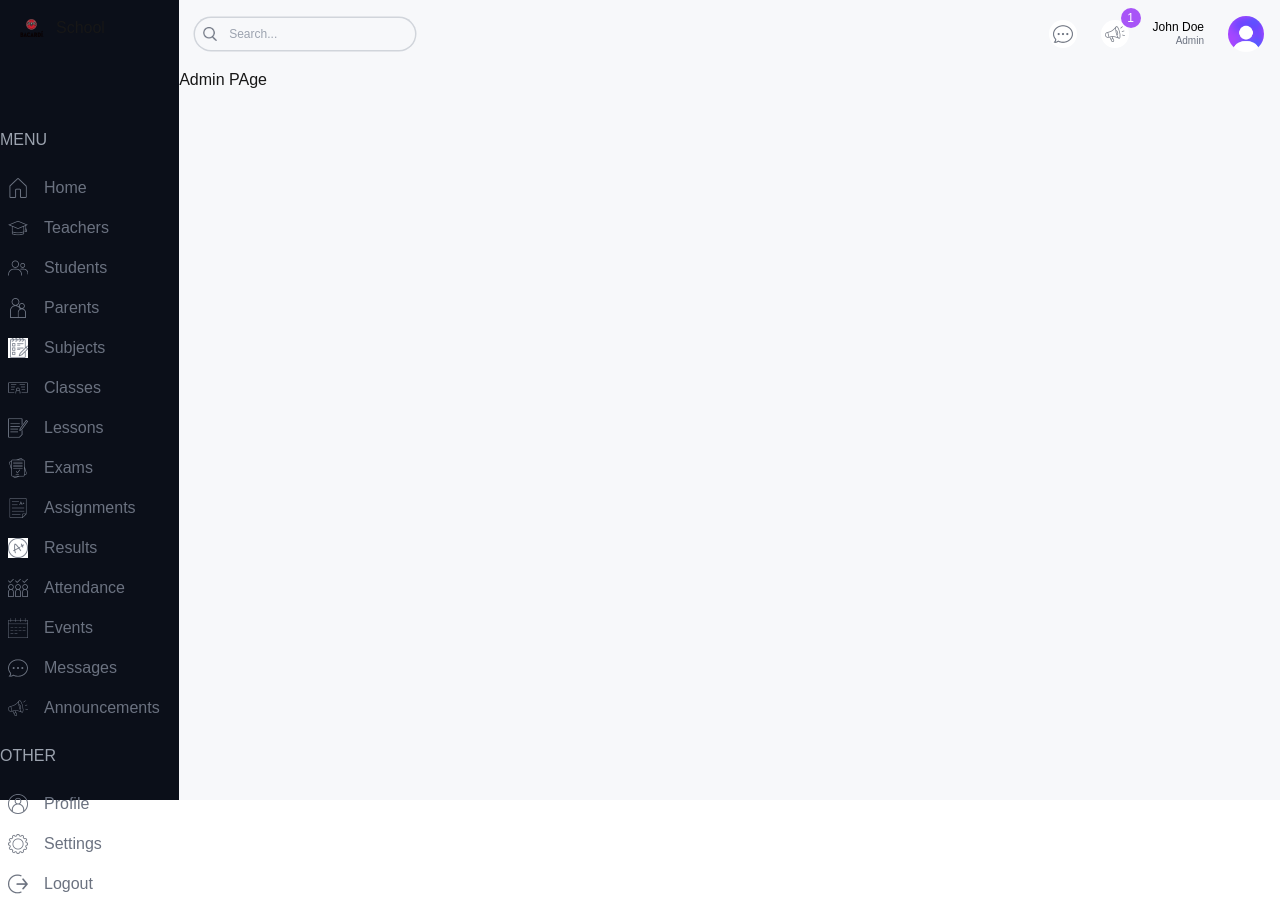
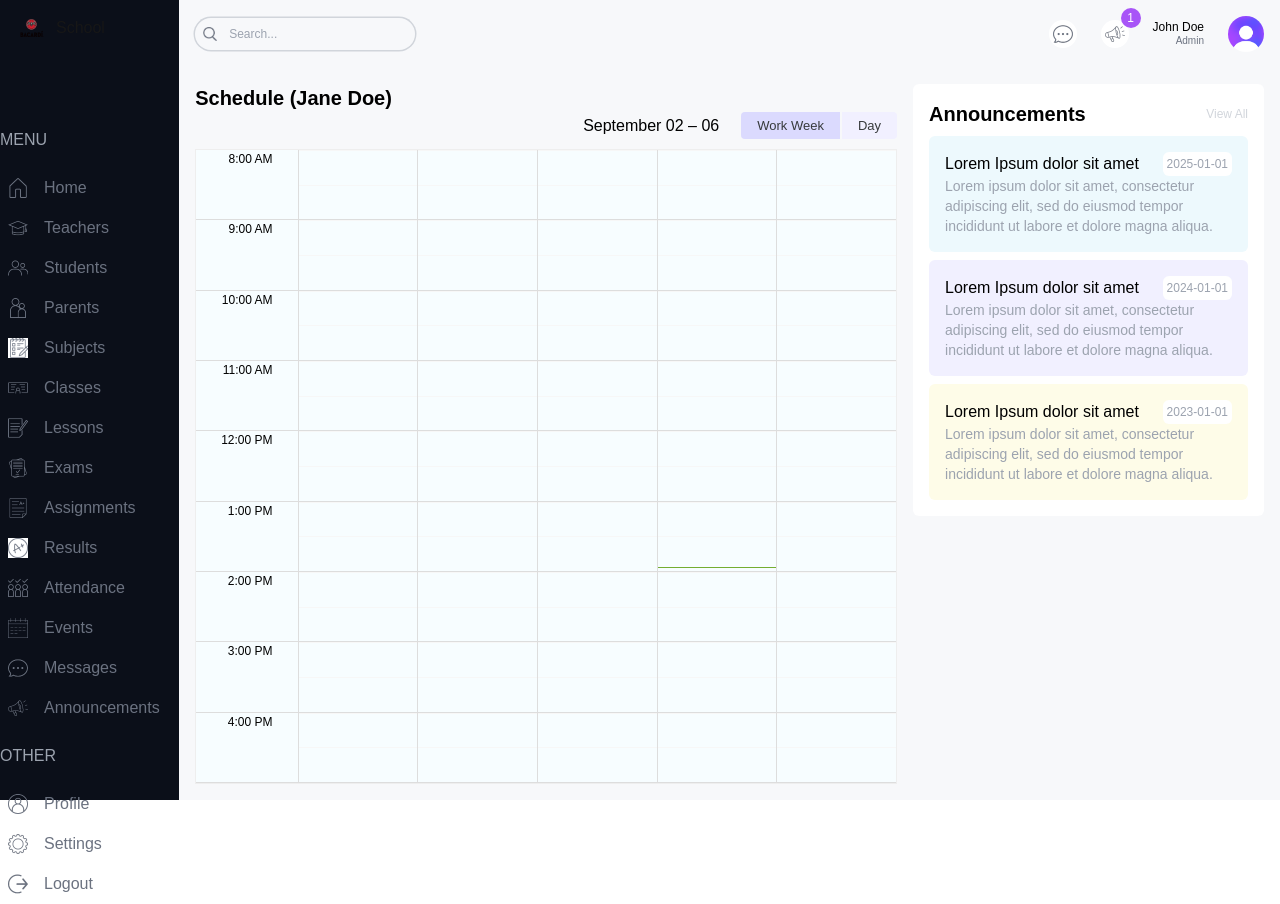
Before and after one commit to Chepkirui091/school-management-system, a Next.js app: page /parents in a window 1280 px wide. Built offline with nearby package versions, Linux system fonts and the light colour scheme.

Commit message:
teachers page

```diff
--- a/src/app/(dashboard)/layout.tsx
+++ b/src/app/(dashboard)/layout.tsx
@@ -15,7 +15,7 @@ export default function DashboardLayout({
             <Menu/>
         </div>
         {/*RIGHT*/}
-        <div className="w-[86%] md:[92%] lg:[84%] xl:[86%] bg-[#F7F8FA] overflow-scroll ">
+        <div className="w-[86%] md:[92%] lg:[84%] xl:[86%] bg-[#F7F8FA] overflow-scroll flex flex-col ">
             <NavBar/>
             {children}
         </div>
--- /dev/null
+++ b/src/app/(dashboard)/list/teachers/page.tsx
@@ -0,0 +1,7 @@
+const TeacherListPage = () =>{
+    return (
+        <div className="text-black">Teachers</div>
+    )
+}
+
+export default TeacherListPage
--- a/src/app/(dashboard)/parents/page.tsx
+++ b/src/app/(dashboard)/parents/page.tsx
@@ -1,6 +1,26 @@
+"use client"
+
+import React, { useState } from 'react';
+import Announcements from "@/components/@page-components/announcements/page";
+import BigCalendar from "@/components/@shared-components/BigCalendar/page";
+import "react-big-calendar/lib/css/react-big-calendar.css"
+
 const ParentPage = () => {
+    const [activeTab, setActiveTab] = useState('Day');
+
     return (
-        <div className=''>Admin PAge</div>
+        <div className='p-4 flex gap-4 flex-col xl:flex-row text-black flex-1 '>
+            {/* LEFT */}
+            <div className='w-full xl:w-2/3 flex flex-col'>
+                <h1 className="font-semibold text-xl">Schedule (Jane Doe)</h1>
+                <BigCalendar />
+            </div>
+
+            {/* RIGHT */}
+            <div className='w-full xl:w-1/3 flex flex-col gap-8'>
+                <Announcements />
+            </div>
+        </div>
     )
 }
 
--- a/src/app/globals.css
+++ b/src/app/globals.css
@@ -31,11 +31,109 @@ body {
     border: none !important;
     font-family: "Inter", sans-serif !important;
 }
-.react-calendar__navigation_labelText {
+
+.react-calendar__navigation__label__labelText {
     font-weight: 600;
 }
 
-.react-calendar_tile--active {
-    background-color: #C3EBFA !important;
+.react-calendar__tile--active {
+    background-color: #c3ebfa !important;
     color: black !important;
 }
+
+.rbc-btn-group:first-child {
+    display: none !important;
+}
+
+.rbc-toolbar-label {
+    text-align: right !important;
+    padding: 0px 20px !important;
+}
+
+.rbc-btn-group:last-child {
+    font-size: 13px !important;
+}
+
+.rbc-btn-group:last-child button {
+    border: none !important;
+    background-color: #f1f0ff !important;
+    margin-left: 2px !important;
+}
+
+.rbc-toolbar button.rbc-active {
+    background-color: #dbdafe !important;
+    box-shadow: none !important;
+}
+
+.rbc-time-view {
+    border-color: #eee !important;
+}
+
+.rbc-time-header {
+    display: none !important;
+}
+
+.rbc-time-content {
+    border: none !important;
+}
+
+.rbc-time-gutter.rbc-time-column {
+    font-size: 12px !important;
+}
+
+.rbc-time-gutter.rbc-time-column .rbc-timeslot-group {
+    padding: 0px 20px !important;
+}
+
+.rbc-timeslot-group {
+    background-color: #f7fdff !important;
+}
+
+.rbc-day-slot {
+    font-size: 14px !important;
+}
+
+.rbc-event {
+    border: none !important;
+    color: black !important;
+    padding: 10px !important;
+    margin: 10px !important;
+    width: 99% !important;
+}
+
+.rbc-event:nth-child(1) {
+    background-color: #e2f8ff !important;
+}
+
+.rbc-event:nth-child(2) {
+    background-color: #fefce8 !important;
+}
+
+.rbc-event:nth-child(3) {
+    background-color: #f2f1ff !important;
+}
+
+.rbc-event:nth-child(4) {
+    background-color: #fdf2fb !important;
+}
+
+.rbc-event:nth-child(5) {
+    background-color: #e2f8ff !important;
+}
+
+.rbc-event:nth-child(6) {
+    background-color: #fefce8 !important;
+}
+
+.rbc-event:nth-child(7) {
+    background-color: #f2f1ff !important;
+}
+
+.rbc-event:nth-child(8) {
+    background-color: #fdf2fb !important;
+}
+
+.rbc-event-label {
+    color: gray !important;
+    margin-bottom: 5px;
+}
--- /dev/null
+++ b/src/app/sign-in/layout.tsx
@@ -0,0 +1,16 @@
+export const metadata = {
+  title: 'Next.js',
+  description: 'Generated by Next.js',
+}
+
+export default function RootLayout({
+  children,
+}: {
+  children: React.ReactNode
+}) {
+  return (
+    <html lang="en">
+      <body>{children}</body>
+    </html>
+  )
+}
--- a/src/components/@shared-components/BigCalendar/page.tsx
+++ b/src/components/@shared-components/BigCalendar/page.tsx
@@ -2,9 +2,10 @@
 
 import { Calendar, momentLocalizer, View, Views } from "react-big-calendar";
 import moment from "moment";
+import { calendarEvents } from "@/lib/data";
 import "react-big-calendar/lib/css/react-big-calendar.css";
 import { useState } from "react";
-import {calendarEvents} from "@/lib/data";
+
 const localizer = momentLocalizer(moment);
 
 const BigCalendar = () => {
--- a/src/lib/data.ts
+++ b/src/lib/data.ts
@@ -76,7 +76,7 @@ export const teachersData = [
     address: "123 Main St, Anytown, USA",
   },
   {
-    id: 7,
+    id: 8,
     teacherId: "1234567890",
     name: "Allen Black",
     email: "allen@black.com",
@@ -199,7 +199,7 @@ export const studentsData = [
     address: "123 Main St, Anytown, USA",
   },
   {
-    id: 7,
+    id: 8,
     studentId: "1234567890",
     name: "Allen Black",
     email: "allen@black.com",
@@ -298,7 +298,7 @@ export const parentsData = [
     address: "123 Main St, Anytown, USA",
   },
   {
-    id: 7,
+    id: 8,
     name: "Allen Black",
     students: ["Carrie Tucker", "Lilly Underwood"],
     email: "mike@geller.com",
@@ -363,7 +363,7 @@ export const subjectsData = [
     teachers: ["Hannah Bowman", "Betty Obrien"],
   },
   {
-    id: 7,
+    id: 8,
     name: "Geography",
     teachers: ["Lora French", "Sue Brady"],
   },
@@ -428,10 +428,10 @@ export const classesData = [
     supervisor: "Leila Santos",
   },
   {
-    id: 7,
+    id: 8,
     name: "7A",
     capacity: 18,
-    grade: 7,
+    grade: 8,
     supervisor: "Carrie Walton",
   },
   {
@@ -495,7 +495,7 @@ export const lessonsData = [
     teacher: "Bettie Oliver",
   },
   {
-    id: 7,
+    id: 8,
     subject: "History",
     class: "6A",
     teacher: "Herman Howard",
@@ -564,7 +564,7 @@ export const examsData = [
     date: "2025-01-01",
   },
   {
-    id: 7,
+    id: 8,
     subject: "History",
     class: "6A",
     teacher: "Allie Conner",
@@ -637,7 +637,7 @@ export const assignmentsData = [
     dueDate: "2025-01-01",
   },
   {
-    id: 7,
+    id: 8,
     subject: "History",
     class: "6A",
     teacher: "Shawn Norman",
@@ -728,7 +728,7 @@ export const resultsData = [
     score: 90,
   },
   {
-    id: 7,
+    id: 8,
     subject: "History",
     class: "6A",
     teacher: "John Doe",
@@ -819,7 +819,7 @@ export const eventsData = [
     endTime: "11:00",
   },
   {
-    id: 7,
+    id: 8,
     title: "Lake Trip",
     class: "2B",
     date: "2025-01-01",
@@ -890,7 +890,7 @@ export const announcementsData = [
     date: "2025-01-01",
   },
   {
-    id: 7,
+    id: 8,
     title: "About 4C Math Test",
     class: "4C",
     date: "2025-01-01",
@@ -921,143 +921,143 @@ export const calendarEvents = [
   {
     title: "Math",
     allDay: false,
-    start: new Date(2024, 7, 12, 8, 0),
-    end: new Date(2024, 7, 12, 8, 45),
+    start: new Date(2024, 8, 11, 8, 0),
+    end: new Date(2024, 8, 11, 8, 45),
   },
   {
     title: "English",
     allDay: false,
-    start: new Date(2024, 7, 12, 9, 0),
-    end: new Date(2024, 7, 12, 9, 45),
+    start: new Date(2024, 8, 12, 9, 0),
+    end: new Date(2024, 8, 12, 9, 45),
   },
   {
     title: "Biology",
     allDay: false,
-    start: new Date(2024, 7, 12, 10, 0),
-    end: new Date(2024, 7, 12, 10, 45),
+    start: new Date(2024, 8, 12, 10, 0),
+    end: new Date(2024, 8, 12, 10, 45),
   },
   {
     title: "Physics",
     allDay: false,
-    start: new Date(2024, 7, 12, 11, 0),
-    end: new Date(2024, 7, 12, 11, 45),
+    start: new Date(2024, 8, 9, 11, 0),
+    end: new Date(2024, 8, 9, 11, 45),
   },
   {
     title: "Chemistry",
     allDay: false,
-    start: new Date(2024, 7, 12, 13, 0),
-    end: new Date(2024, 7, 12, 13, 45),
+    start: new Date(2024, 8, 11, 13, 0),
+    end: new Date(2024, 8, 11, 13, 45),
   },
   {
     title: "History",
     allDay: false,
-    start: new Date(2024, 7, 12, 14, 0),
-    end: new Date(2024, 7, 12, 14, 45),
+    start: new Date(2024, 8, 12, 14, 0),
+    end: new Date(2024, 8, 12, 14, 45),
   },
   {
     title: "English",
     allDay: false,
-    start: new Date(2024, 7, 13, 9, 0),
-    end: new Date(2024, 7, 13, 9, 45),
+    start: new Date(2024, 8, 9, 9, 0),
+    end: new Date(2024, 8, 9, 9, 45),
   },
   {
     title: "Biology",
     allDay: false,
-    start: new Date(2024, 7, 13, 10, 0),
-    end: new Date(2024, 7, 13, 10, 45),
+    start: new Date(2024, 8, 10, 10, 0),
+    end: new Date(2024, 8, 10, 10, 45),
   },
   {
     title: "Physics",
     allDay: false,
-    start: new Date(2024, 7, 13, 11, 0),
-    end: new Date(2024, 7, 13, 11, 45),
+    start: new Date(2024, 8, 12, 11, 0),
+    end: new Date(2024, 8, 12, 11, 45),
   },
 
   {
     title: "History",
     allDay: false,
-    start: new Date(2024, 7, 13, 14, 0),
-    end: new Date(2024, 7, 13, 14, 45),
+    start: new Date(2024, 8, 10, 14, 0),
+    end: new Date(2024, 8, 10, 14, 45),
   },
   {
     title: "Math",
     allDay: false,
-    start: new Date(2024, 7, 14, 8, 0),
-    end: new Date(2024, 7, 14, 8, 45),
+    start: new Date(2024, 8, 9, 8, 0),
+    end: new Date(2024, 8, 9, 8, 45),
   },
   {
     title: "Biology",
     allDay: false,
-    start: new Date(2024, 7, 14, 10, 0),
-    end: new Date(2024, 7, 14, 10, 45),
+    start: new Date(2024, 8, 13, 10, 0),
+    end: new Date(2024, 8, 13, 10, 45),
   },
 
   {
     title: "Chemistry",
     allDay: false,
-    start: new Date(2024, 7, 14, 13, 0),
-    end: new Date(2024, 7, 14, 13, 45),
+    start: new Date(2024, 8, 9, 13, 0),
+    end: new Date(2024, 8, 9, 13, 45),
   },
   {
     title: "History",
     allDay: false,
-    start: new Date(2024, 7, 14, 14, 0),
-    end: new Date(2024, 7, 13, 14, 45),
+    start: new Date(2024, 8, 11, 14, 0),
+    end: new Date(2024, 8, 11, 14, 45),
   },
   {
     title: "English",
     allDay: false,
-    start: new Date(2024, 7, 15, 9, 0),
-    end: new Date(2024, 7, 15, 9, 45),
+    start: new Date(2024, 8, 10, 9, 0),
+    end: new Date(2024, 8, 10, 9, 45),
   },
   {
     title: "Biology",
     allDay: false,
-    start: new Date(2024, 7, 15, 10, 0),
-    end: new Date(2024, 7, 15, 10, 45),
+    start: new Date(2024, 7, 11, 10, 0),
+    end: new Date(2024, 7, 11, 10, 45),
   },
   {
     title: "Physics",
     allDay: false,
-    start: new Date(2024, 7, 15, 11, 0),
-    end: new Date(2024, 7, 15, 11, 45),
+    start: new Date(2024, 7, 10, 11, 0),
+    end: new Date(2024, 7, 10, 11, 45),
   },
 
   {
     title: "History",
     allDay: false,
-    start: new Date(2024, 7, 15, 14, 0),
-    end: new Date(2024, 7, 15, 14, 45),
+    start: new Date(2024, 8, 12, 15, 0),
+    end: new Date(2024, 8, 12, 15, 45),
   },
   {
     title: "Math",
     allDay: false,
-    start: new Date(2024, 7, 16, 8, 0),
-    end: new Date(2024, 7, 16, 8, 45),
+    start: new Date(2024, 8, 12, 8, 0),
+    end: new Date(2024, 8, 12, 8, 45),
   },
   {
     title: "English",
     allDay: false,
-    start: new Date(2024, 7, 16, 9, 0),
-    end: new Date(2024, 7, 16, 9, 45),
+    start: new Date(2024, 8, 11, 9, 0),
+    end: new Date(2024, 8, 11, 9, 45),
   },
 
   {
     title: "Physics",
     allDay: false,
-    start: new Date(2024, 7, 16, 11, 0),
-    end: new Date(2024, 7, 16, 11, 45),
+    start: new Date(2024, 8, 11, 11, 0),
+    end: new Date(2024, 8, 11, 11, 45),
   },
   {
     title: "Chemistry",
     allDay: false,
-    start: new Date(2024, 7, 16, 13, 0),
-    end: new Date(2024, 7, 16, 13, 45),
+    start: new Date(2024, 8, 13, 13, 0),
+    end: new Date(2024, 8, 13, 13, 45),
   },
   {
     title: "History",
     allDay: false,
-    start: new Date(2024, 7, 16, 14, 0),
-    end: new Date(2024, 7, 16, 14, 45),
+    start: new Date(2024, 8, 11, 16, 0),
+    end: new Date(2024, 8, 11, 16, 45),
   },
 ];
```
Also changed, not shown: src/app/(dashboard)/teacher/page.tsx (+21 -1 lines), src/components/@page-components/calendar/EventCalendar.tsx (+12 -6 lines), 1 other file (tests, documents, lock files or other folders).
